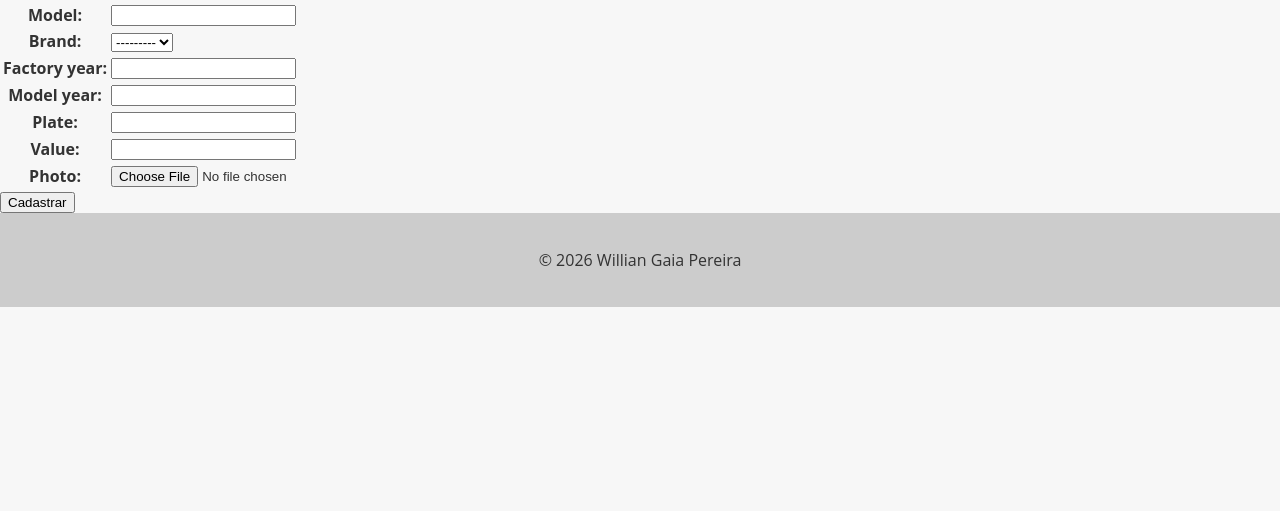
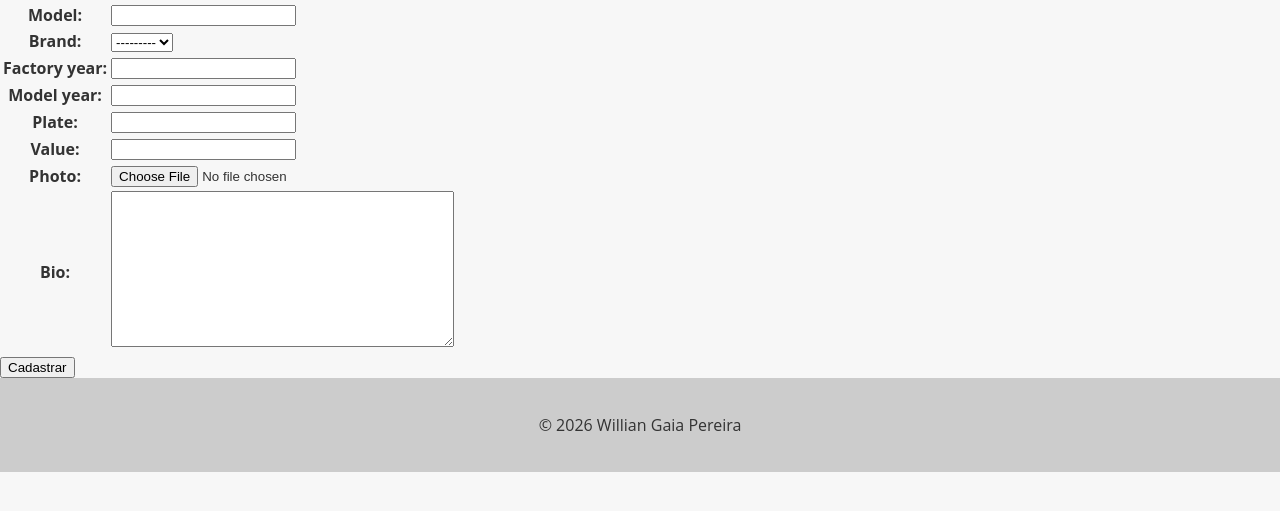
Before and after one commit to williangaia/cars, a Django app: page /new_car/ in a window 1280 px wide. Shown: the part 50-561 px from the top of the page. Run offline with Django 5.2, Linux system fonts and the light colour scheme; the visitor is signed in with stand-in values (Sample User, id 1); data that the repository does not hold is empty.

Commit message:
add bio field to Car model

```diff
--- a/cars/forms.py
+++ b/cars/forms.py
@@ -15,6 +15,7 @@ class CarModelForm(forms.ModelForm):
             'plate',
             'value',
             'photo',
+            'bio',
         ]
 
     def clean_value(self):
--- a/cars/models.py
+++ b/cars/models.py
@@ -22,6 +22,7 @@ class Car(models.Model):
     plate = models.CharField(max_length=10, blank=True, null=False)
     value = models.FloatField(blank=True, null=True)
     photo = models.ImageField(upload_to='cars/', blank=True, null=True)
+    bio =  models.TextField(blank=True, null=True)
 
     def __str__(self):
         return self.model
--- a/cars/templates/car_detail.html
+++ b/cars/templates/car_detail.html
@@ -93,6 +93,9 @@
       <p><strong>Ano do modelo:</strong> {{ object.model_year }}</p>
       <p><strong>Placa:</strong> {{ object.plate }}</p>
       <p><strong>Preço:</strong> R$ {{ object.value }}</p>
+      {% if object.bio %}
+        <p><strong>Descrição:</strong> {{ object.bio }}</p>
+      {% endif %}
   </div>
   {% if user.is_authenticated %}
     <div class="buttons-container">
```
Also changed, not shown: cars/migrations/0006_car_bio.py (added).
